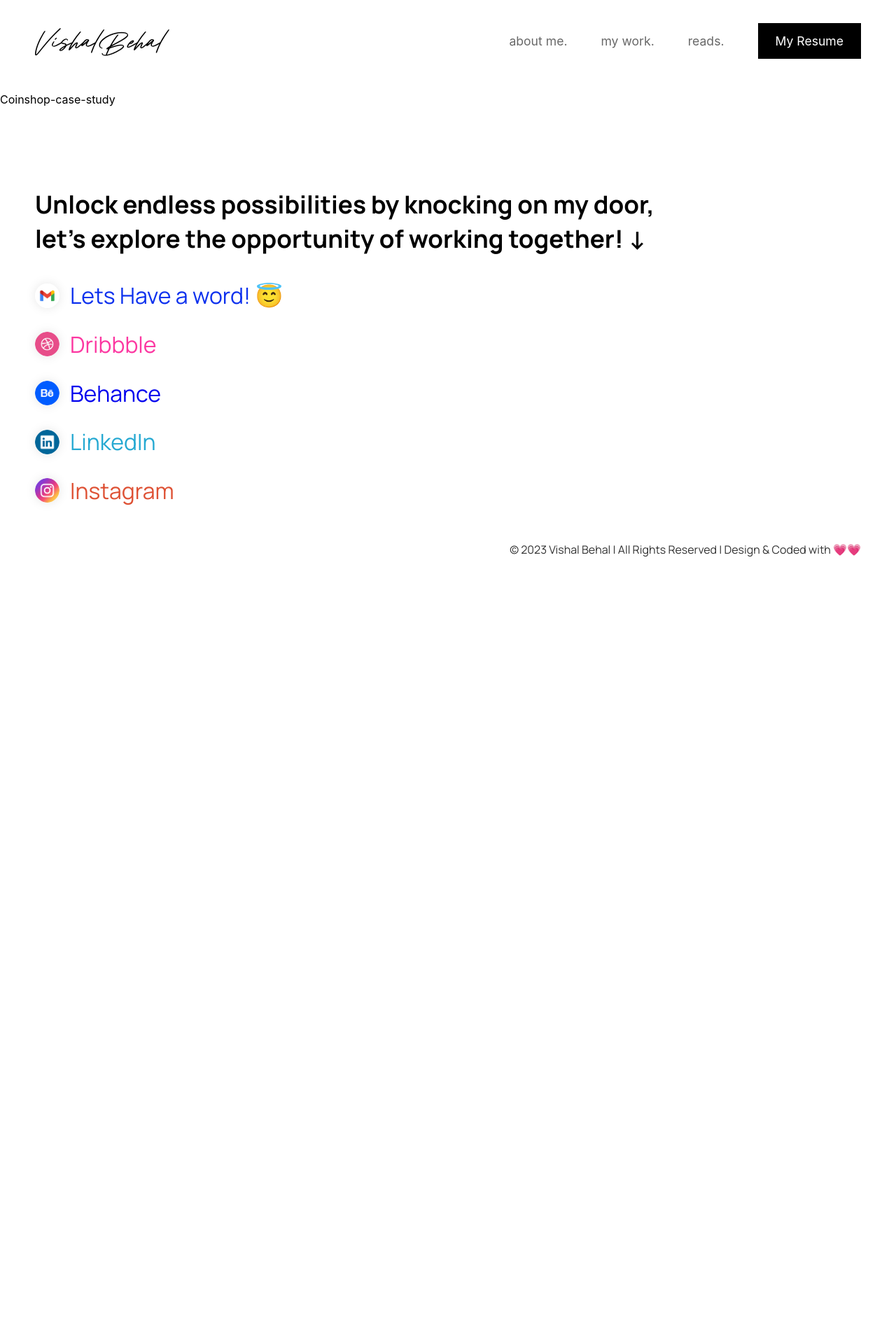
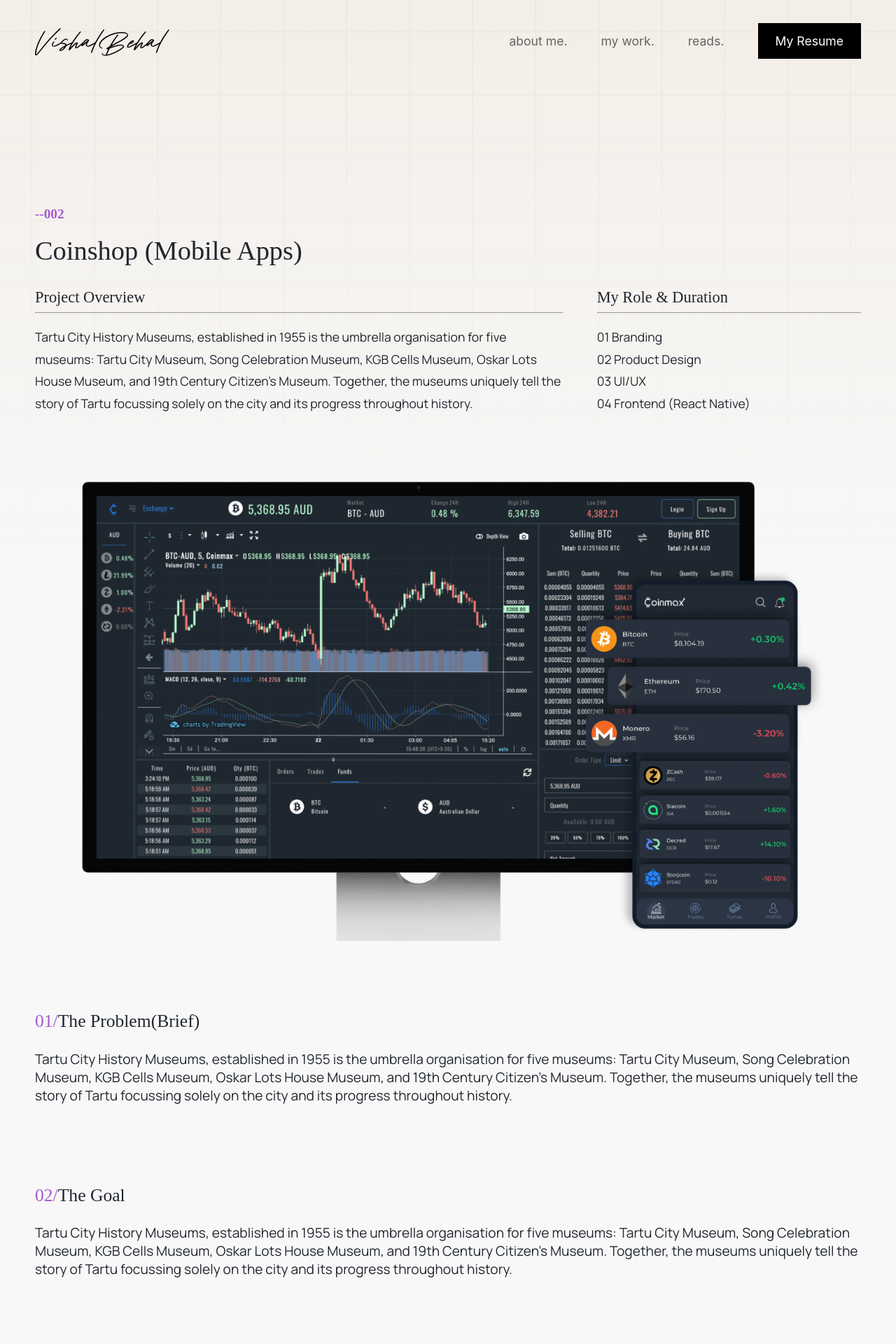
Before and after one commit to Vikkbehal/vikkbehal, a React (Create React App) app: page /casestudy/coinshop in a window 1280 px wide. Shown: the top 1920 px of the page at 70% size. Before the commit the page ends 822 px from the top, so only its background shows below. Built offline with nearby package versions, Linux system fonts and the light colour scheme; a web font is replaced by a local one.

Commit message:
ui-update

```diff
--- a/src/components/caseStudyHeroCard.js
+++ b/src/components/caseStudyHeroCard.js
@@ -4,7 +4,8 @@
     return (
         <div id='case-study-wrapper'>
             <div className='titleHero'>
-                <p className='sno'>● 00{props.sno}</p>
+                {/* <p className='sno'>● 00{props.sno}</p> */}
+                <p className='sno'>--00{props.sno}</p>
                 <h3 className='project-name'>{props.projectName}</h3>
                 {/* <div className='tag-wrapper'>
                     <span className='tag'>Branding</span>
--- a/src/components/footer.js
+++ b/src/components/footer.js
@@ -6,7 +6,7 @@
   return (
     <footer>
       <div className='footer'>
-        <p className='contact-me'>Unlock endless possibilities by knocking on my door, let's explore the opportunity of working together! ↓</p>
+        <p className='contact-me'>Unlock endless possibilities by knocking on my door, let's explore the opportunity of working together! ⬇️ ⬇️ </p>
         <ul className='social-links'>
           <li className='mail'><Link to='#' onClick={() => window.location = 'mailto:vikkbehal@gmail.com'} target="_blank"><img src={Gmail} alt="vikkbehal_email" />Lets Have a word! 😇</Link></li>
           <li className='dribbble'><Link to="https://dribbble.com/vikkbehal" target="_blank"><img src={Dribbble} alt="vikkbehal_email" />Dribbble</Link></li>
--- a/src/components/header.js
+++ b/src/components/header.js
@@ -1,8 +1,16 @@
 import React from 'react'
 import { Link } from 'react-router-dom'
+import { motion } from "framer-motion"
 
 const Header = () => {
   return (
+    <motion.div
+      initial={{ opacity: 0, y: 10 }}
+      whileInView={{ opacity: 1, y: 0 }}
+      transition={{
+        duration: 0.5,
+        delay:0
+         }}>
     <header id="header">
         <div className='logo'>
           <Link to="/">VishalBehal</Link>
@@ -16,6 +24,7 @@
           <Link to="/blog" className='resume' target="_blank" >My Resume</Link>
         </div>
     </header>
+    </motion.div>
   )
 }
 
--- a/src/components/hero.js
+++ b/src/components/hero.js
@@ -4,9 +4,12 @@
 const Hero = () => {
   return (
     <motion.div
-      initial={{ opacity: 0, y: 25 }}
-      animate={{ opacity: 1, y: 0 }}
-      transition={{ duration: 0.75 }}>
+      initial={{ opacity: 0, y: 10 }}
+      whileInView={{ opacity: 1, y: 0 }}
+      transition={{
+        duration: 0.5,
+        delay:0.15
+         }}>
       <section id='hero'>
         <p className='hello'>Hello ● Bonjour ● Namastey</p>
         <h1 className='title'> <span>My name is Vishal Behal  <br/> </span>I’m a <span className='emoji'>✏️</span> UX Designer based in <span className='emoji'>🇮🇳</span> India,<br/>available <span className='emoji'>🌍</span> Worldwide</h1>
--- a/src/components/iWorkWith.js
+++ b/src/components/iWorkWith.js
@@ -7,7 +7,7 @@
     return (
         <section id='iWorkWith' className='main-wrapper'>
             <Experience/>
-            <p className='title'>All the Brands & Company’s <span>i’ve worked with as</span> UX/UI Designer, Product Designer, Graphic Designer :</p>
+            <p className='mainTitle'>All the Brands & Company’s <span>i’ve worked with as</span> UX/UI Designer, Product Designer, Graphic Designer :</p>
             <div className='workWithCardWrapper'>
                 <WorkWithCard
                     CompanyLogo={Coinshift}
--- a/src/pages/case-studies/coinshop.js
+++ b/src/pages/case-studies/coinshop.js
@@ -1,6 +1,13 @@
 import React from 'react'
 import Header from '../../components/header'
 import Footer from '../../components/footer'
+import CaseStudyHeroCard from '../../components/caseStudyHeroCard'
+
+import process from '../../assets/img/case-study/uxProcess/ux-process-blue.png'
+import cm1 from '../../assets/img/case-study/coinmax1.png'
+import typography from '../../assets/img/case-study/typo/typo-coinmax.png'
+import userflow from '../../assets/img/case-study/userflow/coinmax.png'
+import CoinmaxResult from '../../assets/img/case-study/CoinMax.jpg'
 
 import { useEffect } from "react";
 function ScrollToTop() {
@@ -12,10 +19,57 @@
 
 const Coinshop = () => {
   return (
-    <div className='main-wrapper'>
+    <div id="case-study" className='main-wrapper'>
       <ScrollToTop />
         <Header />
-        <p>Coinshop-case-study</p>
+        <div className='case-study-body-wrapper'>
+          <CaseStudyHeroCard
+            sno="2"
+            projectName="Coinshop (Mobile Apps)"
+            overview="Tartu City History Museums, established in 1955 is the umbrella organisation for five museums: Tartu City Museum, Song Celebration Museum, KGB Cells Museum, Oskar Lots House Museum, and 19th Century Citizen's Museum. Together, the museums uniquely tell the story of Tartu focussing solely on the city and its progress throughout history."
+          />
+          <img src={cm1} className='case-study-hero' alt="Vishal Behal | UI / UX Designer" />
+          <section className='content-wrapper'>
+            <h3 className='title'><span>01/</span>The Problem(Brief)</h3>
+            <p>Tartu City History Museums, established in 1955 is the umbrella organisation for five museums: Tartu City Museum, Song Celebration Museum, KGB Cells Museum, Oskar Lots House Museum, and 19th Century Citizen's Museum. Together, the museums uniquely tell the story of Tartu focussing solely on the city and its progress throughout history.</p>
+          </section>
+          <section className='content-wrapper'>
+            <h3 className='title'><span>02/</span>The Goal</h3>
+            <p>Tartu City History Museums, established in 1955 is the umbrella organisation for five museums: Tartu City Museum, Song Celebration Museum, KGB Cells Museum, Oskar Lots House Museum, and 19th Century Citizen's Museum. Together, the museums uniquely tell the story of Tartu focussing solely on the city and its progress throughout history.</p>
+          </section>
+          <section className='content-wrapper'>
+            <h3 className='title'><span>03/</span>Design Process</h3>
+            <div className='processWrapper'>
+              <img src={process} />
+            </div>
+          </section>
+          <section className='content-wrapper'>
+            <h3 className='title'><span>04/</span>Personas(User Flows)</h3>
+            <p>Tartu City History Museums, established in 1955 is the umbrella organisation for five museums: Tartu City Museum, Song Celebration Museum, KGB Cells Museum, Oskar Lots House Museum, and 19th Century Citizen's Museum. Together, the museums uniquely tell the story of Tartu focussing solely on the city and its progress throughout history.</p>
+            <div>
+              <img src={userflow} alt="Vishal Behal | UI / UX Designer" />
+            </div>
+          </section>
+          <section className='content-wrapper'>
+            <h3 className='title'><span>05/</span>Typography & Colors</h3>
+            <div>
+              <img src={typography} alt="Vishal Behal | UI / UX Designer" />
+            </div>
+          </section>
+          <section className='content-wrapper'>
+            <h3 className='title'><span>06/</span>Wireframes</h3>
+            <p>Tartu City History Museums, established in 1955 is the umbrella organisation for five museums: Tartu City Museum, Song Celebration Museum, KGB Cells Museum, Oskar Lots House Museum, and 19th Century Citizen's Museum. Together, the museums uniquely tell the story of Tartu focussing solely on the city and its progress throughout history.</p>
+          </section>
+          <section className='content-wrapper'>
+            <h3 className='title'><span>06/</span>The Result</h3>
+            <div>
+              <img src={CoinmaxResult} alt="Vishal Behal | UI / UX Designer" />
+            </div>
+            <div>
+
+            </div>
+          </section>
+        </div>
         <Footer/>
     </div>
   )
--- a/src/styles/caseStudy.scss
+++ b/src/styles/caseStudy.scss
@@ -2,11 +2,18 @@
     #case-study-wrapper {
         max-width: $max-width;
         margin: 0 auto;
+        .sno {
+            font-family: $primary-font;
+            font-size: 1.2rem;
+            font-weight: 700;
+            color: $primary-color;
+        }
         h3.project-name {
             font-family: $primary-font;
-            font-size: 3rem;
+            font-size: 2.4rem;
             margin: 0px;
             margin-bottom: 2rem;
+            font-weight: 500;
         }
         .tag-wrapper {
             display: flex;
@@ -31,9 +38,8 @@
             display: flex;
             flex-direction: row;
             .title {
-                font-family: $secondary-font;
+                font-family: $primary-font;
                 font-size: 1.4rem;
-                font-weight: bold;
                 margin: 0px;
             }
             .description {
@@ -76,13 +82,14 @@
         flex-direction: column;
         align-items: flex-start;
         h3.title {
-            font-size: 1.8rem;
+            font-size: 1.6rem;
             font-family: $primary-font;
             flex: 2;
             margin-top: 0px;
+            font-weight: 500;
             span {
-                color: $accent-color;
-                opacity: 0.25;
+                color: $primary-color;
+                // opacity: 0.5;
             }
         }
         .processWrapper {
--- a/src/styles/footer.scss
+++ b/src/styles/footer.scss
@@ -6,10 +6,10 @@
         margin: 0 auto;
         padding:4rem 0px 0px 0px;
         .contact-me {
-            font-family: $secondary-font;
-            font-size: 2.2rem;
-            font-weight: 700;
-            width: 80%;
+            font-family: $primary-font;
+            font-size: 1.6rem;
+            font-weight: 500;
+            margin-bottom: 4rem;
         }
         ul.social-links {
             padding:0px;
--- a/src/styles/workWith.scss
+++ b/src/styles/workWith.scss
@@ -1,15 +1,15 @@
 #iWorkWith.main-wrapper {
     max-width: $max-width;
     margin: 0 auto;
-    p.title {
-        font-family: $secondary-font;
-        font-weight: 700;
-        font-size: 1.8rem;
+    p.mainTitle {
+        font-family: $primary-font;
+        font-weight: 500;
+        font-size: 1.6rem;
         padding-right: 10%;
         margin-bottom: 35px;
     }
     span {
-        opacity: 0.5;
+        color: $primary-color;
     }
     .workWithCardWrapper {
         display: flex;
@@ -42,7 +42,7 @@
             }
             p.title {
                 font-weight: bold;
-                font-size: 1rem;
+                font-size: 1.1rem;
                 margin-bottom: 10px;
             }
             p.myRoll {
```
